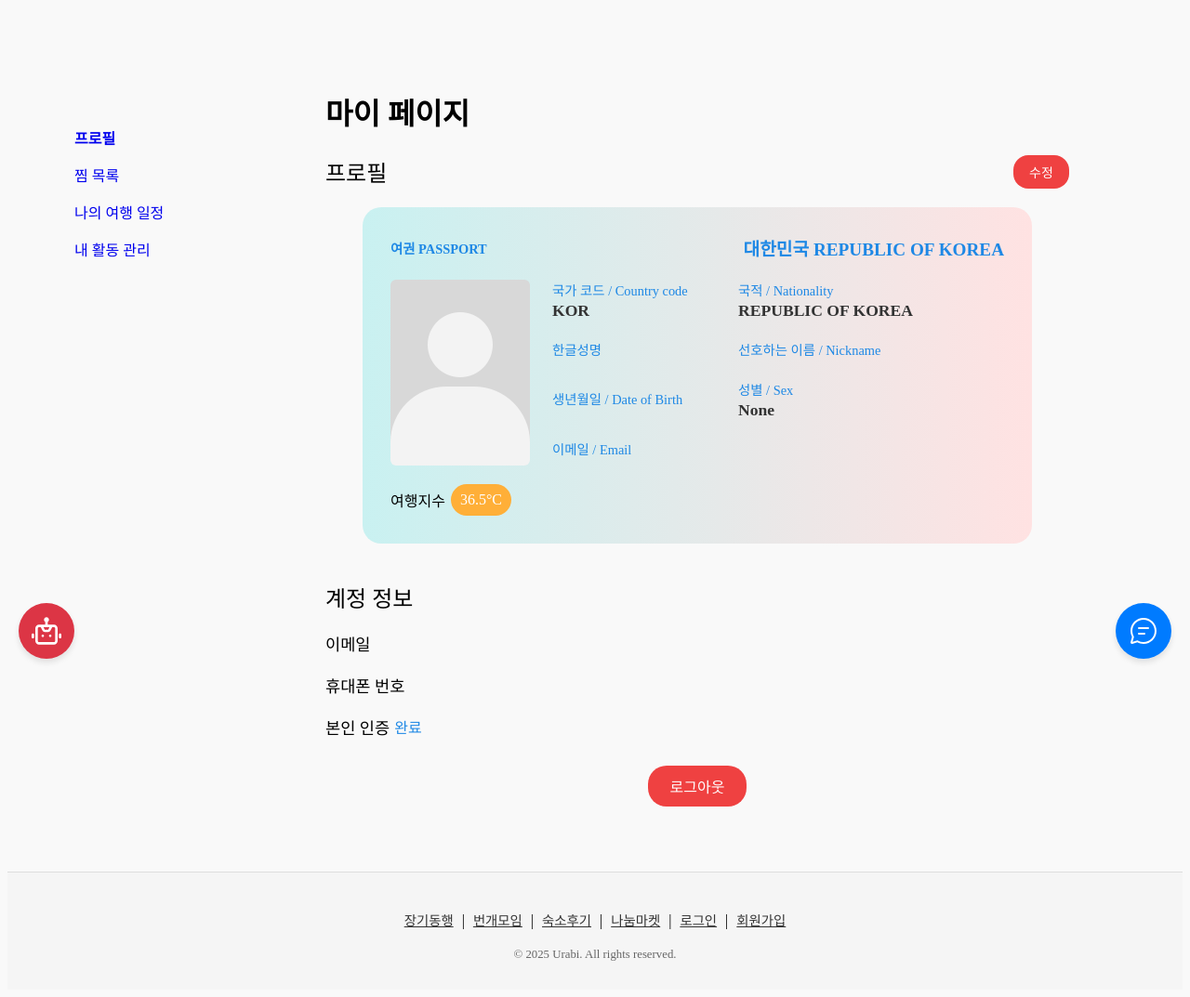
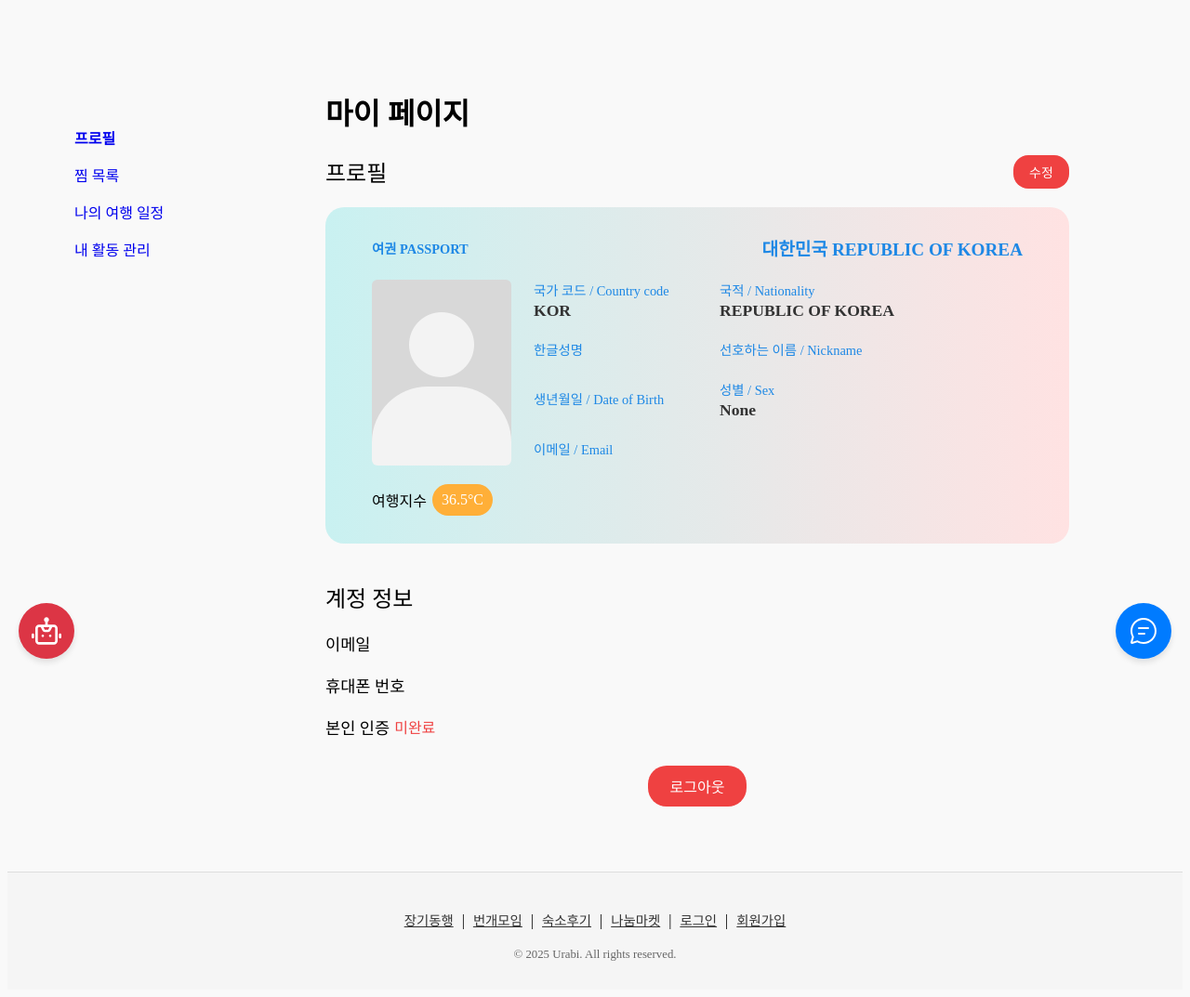
Before and after one commit to pirogramming/Urabi, a Django app: template templates/mypage/myPage.html in a window 1280 px wide. Shown: the part 71-1144 px from the top of the page at 93% size. Run offline with Django 5.2, Linux system fonts and the light colour scheme; the template is opened without the code that fills it, so the values that code supplies are empty; some libraries are stand-ins or nearby versions; some web fonts are replaced.

Commit message:
[fix] 마이페이지 본인인증 여부 수정, 여권 너비 수정 #105

```diff
--- a/static/mypage/myPage.css
+++ b/static/mypage/myPage.css
@@ -82,7 +82,7 @@
     여권(프로필) 카드
   ********************************/
   .passport-card {
-    width: 90%;
+    width: 100%;
     height: 60%;
     position: relative;
     background: linear-gradient(
@@ -101,8 +101,8 @@
     display: flex;
     justify-content: space-between;
     align-items: center;
-    margin-bottom: 20px;
     color: var(--blue);
+    margin: 0 20px 20px 20px;
   }
   .passport-label {
     font-size: 0.9rem;
@@ -118,6 +118,7 @@
     align-items: flex-start;
     gap: 24px;
     flex-wrap: nowrap;
+    margin: 0 20px;
   }
 
   .profile-photo {
--- a/templates/mypage/myPage.html
+++ b/templates/mypage/myPage.html
@@ -113,7 +113,11 @@
           </div>
           <div class="account-row account-verification">
             <span class="label" id="verification-label">본인 인증</span>
-            <span class="value" id="verification-istrue">완료</span>
+            {% if user.user_phone == None %}
+              <span class="value" id="verification-istrue" style="color: var(--red);">미완료</span>
+            {% else %}
+              <span class="value" id="verification-istrue">완료</span>
+            {% endif %}
           </div>
         </div>
       </section>
```
